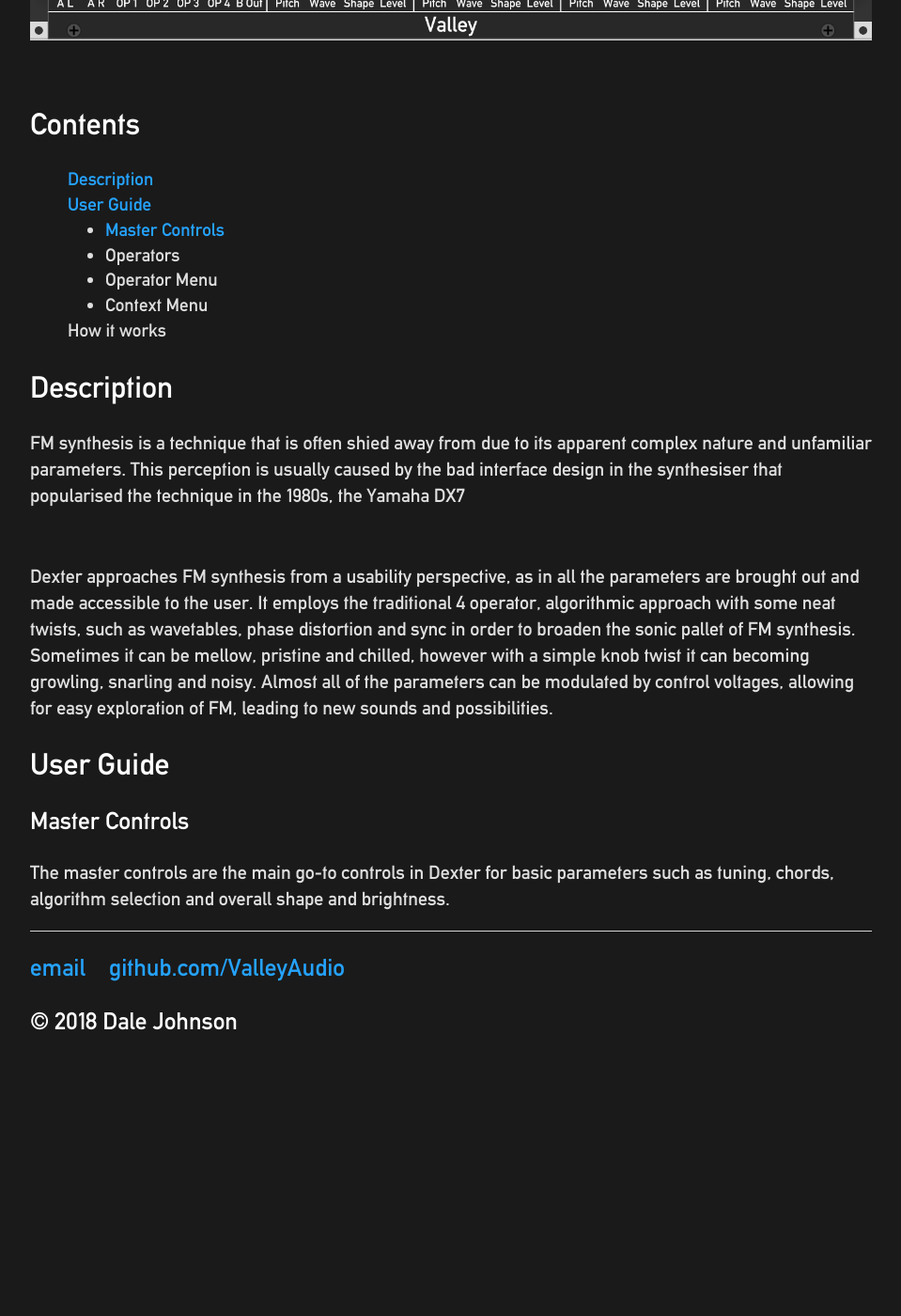
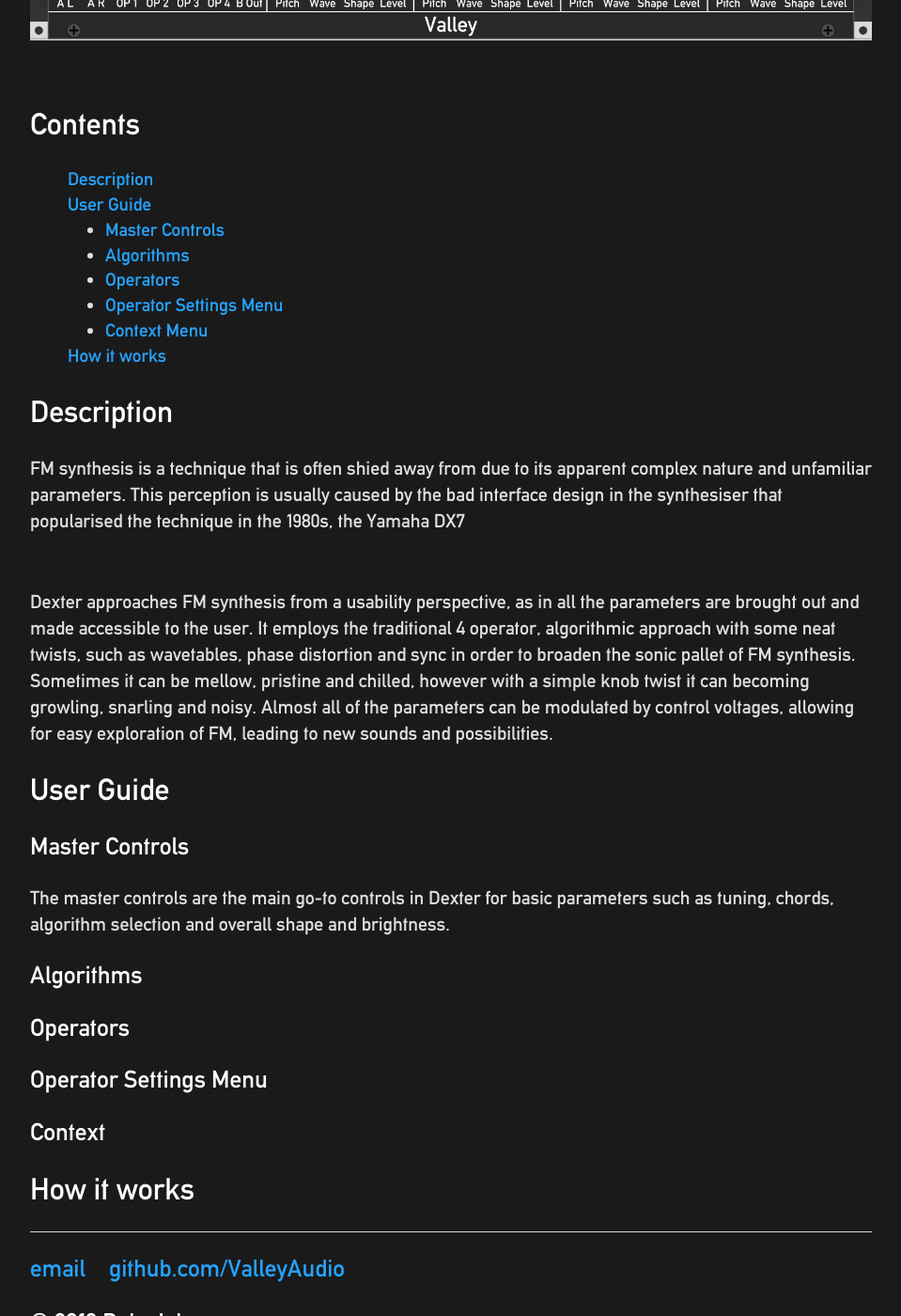
Before and after one commit to ValleyAudio/ValleyAudio.github.io, a Jekyll site: the page built from rack/dexter/dexter.html, in a window 1280 px wide and 1400 px high, scrolled down 748 px. Shown: the whole window at 94% size, without its empty margins (160-1119 px from the left). Built offline with Jekyll 4.4.1, drawn with Linux system fonts in a browser that asks for light colours; before the commit the page ends 1912 px from its top, so only the background shows below that.

Commit message:
Added to Dexter page

```diff
--- a/rack/dexter/dexter.html
+++ b/rack/dexter/dexter.html
@@ -14,11 +14,12 @@
         <li><a href="#userGuide">User Guide</a></li>
         <ul>
             <li><a href="#masterControls">Master Controls</a></li>
-            <li>Operators</li>
-            <li>Operator Menu</li>
-            <li>Context Menu</li>
+            <li><a href="#algorithms">Algorithms</a></li>
+            <li><a href="#operators">Operators</a></li>
+            <li><a href="#opSettings">Operator Settings Menu</a></li>
+            <li><a href="#contextMenu">Context Menu</a></li>
         </ul>
-        <li>How it works</li>
+        <li><a href="#howItWorks">How it works</a></li>
     </ul>
     <h2 id="desc">Description</h2>
     <p>FM synthesis is a technique that is often shied away from due to its apparent complex nature and unfamiliar parameters. This perception is usually caused by the bad interface design in the synthesiser that popularised the technique in the 1980s, the Yamaha DX7</p>
@@ -27,4 +28,9 @@
     <h2 id="userGuide">User Guide</h2>
     <h3 id="masterControls">Master Controls</h3>
     <p>The master controls are the main go-to controls in Dexter for basic parameters such as tuning, chords, algorithm selection and overall shape and brightness.</p>
+    <h3 id="algorithms">Algorithms</h3>
+    <h3 id="operators">Operators</h3>
+    <h3 id="opSettings">Operator Settings Menu</h3>
+    <h3 id="contextMenu">Context</h3>
+    <h2 id="howItWorks">How it works</h2>
 </div><!-- /.topograph -->
```
